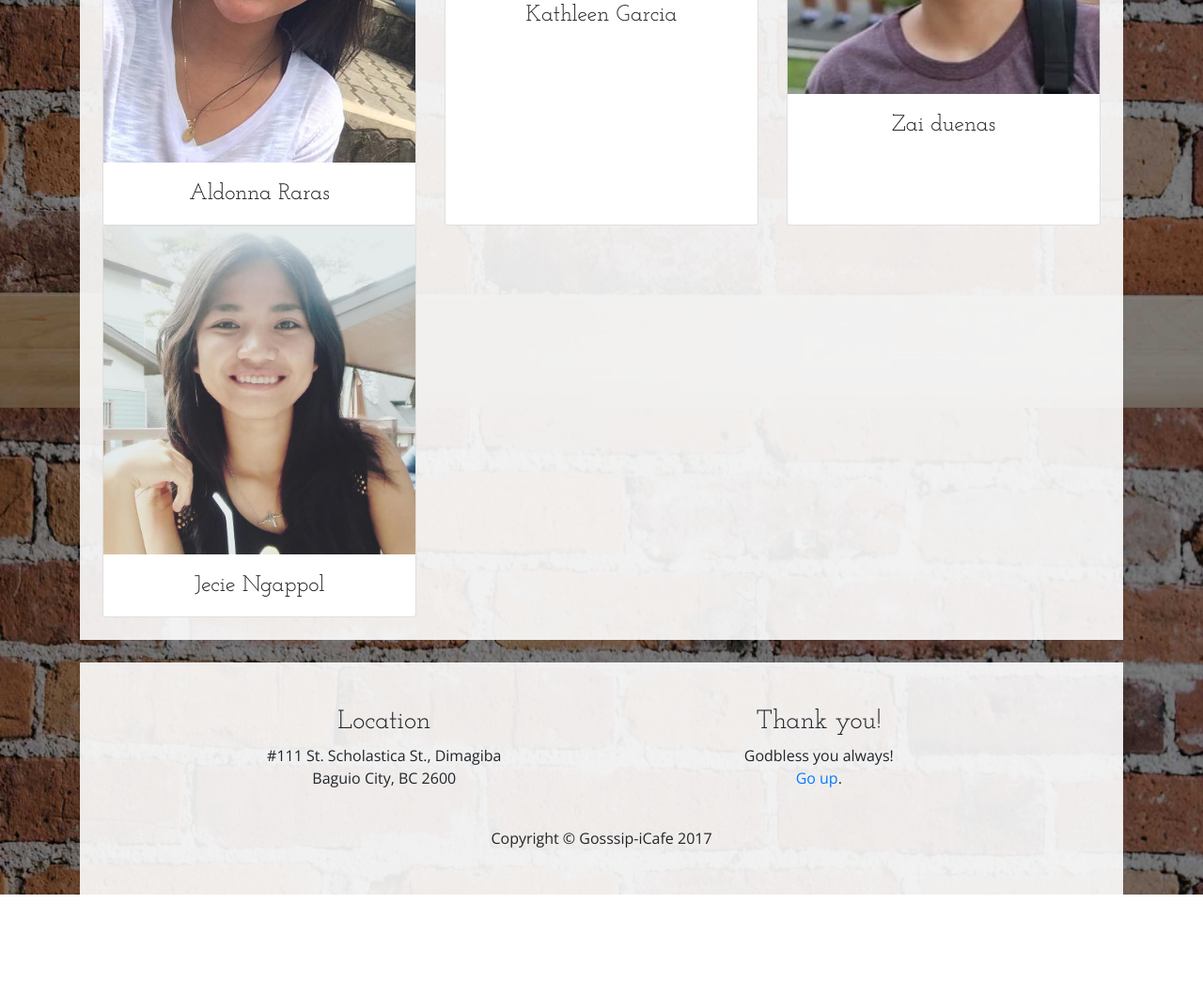
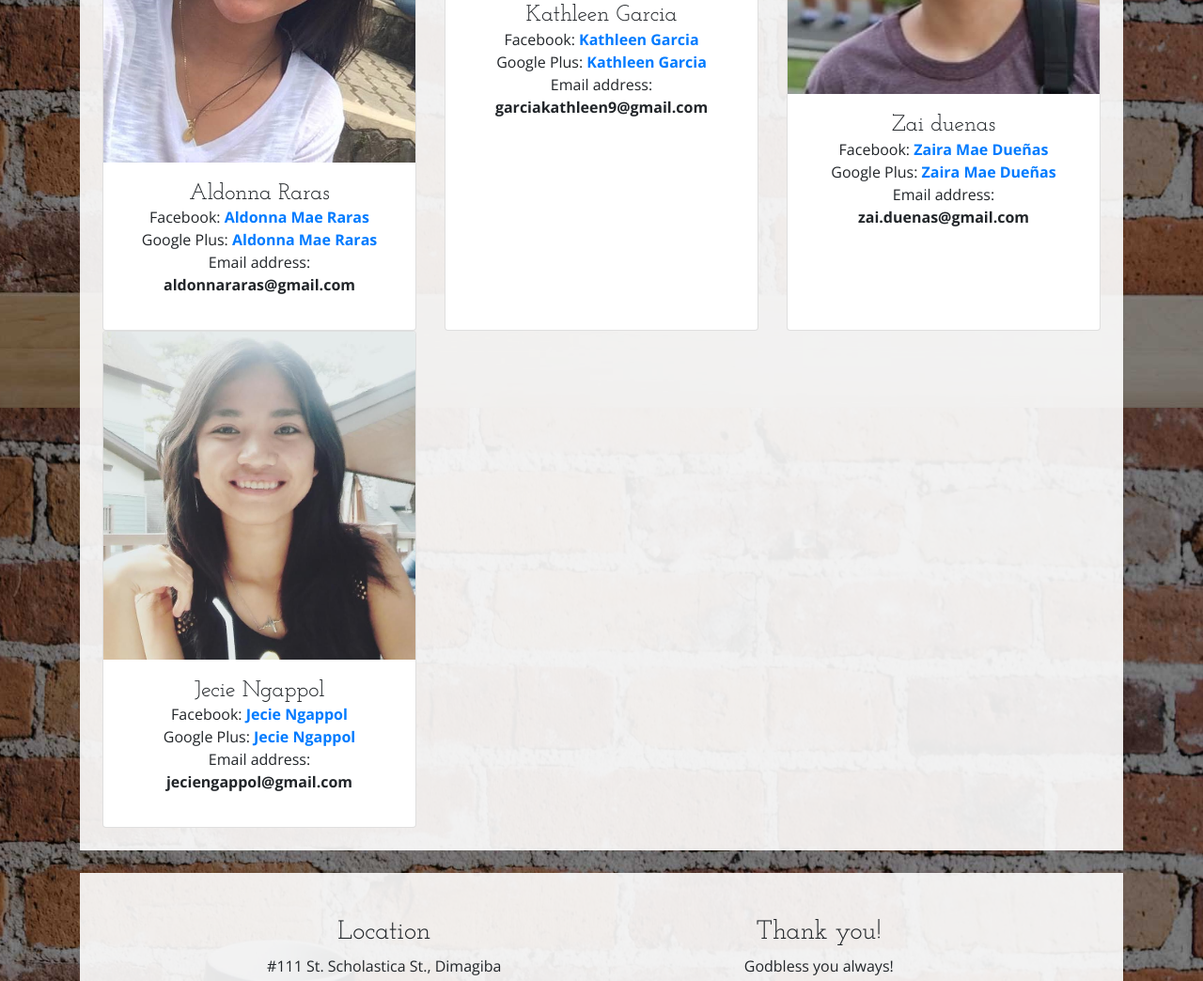
Before and after one commit to GarciaKathleen/GossipCafe, a website: page about.html in a window 1280 px wide. Shown: the part 1166-2210 px from the top of the page at 94% size. Before the commit the page ends 2118 px from the top, so only its background shows below. Drawn offline with nearby package versions, Linux system fonts and the light colour scheme.

Commit message:
update about by zai

```diff
--- a/about.html
+++ b/about.html
@@ -88,20 +88,51 @@
             <div class="card h-100">
               <img class="card-img-top" src="img\dona.jpg" alt="">
               <div class="card-body text-center">
-                <h4 class="card-title m-0">Aldonna Raras
-
-                </h4>
+                <h4 class="card-title m-0">Aldonna Raras</h4>
+                <ul class="list-inline item-details">
+                    <li>Facebook:
+                      <strong>
+                        <a href="https://www.facebook.com/donnararas.JD22">Aldonna Mae Raras</a>
+                      </strong>
+                    </li>
+                    <li>Google Plus:
+                      <strong>
+                        <a href="https://plus.google.com/111750484766599150858">Aldonna Mae Raras</a>
+                      </strong>
+                    </li>
+                    <li>Email address:
+                      <strong>
+                        <a>aldonnararas@gmail.com</a>
+                      </strong>
+                    </li>
+                  </ul>
               </div>
             </div>
           </div>
 
           <div class="col-md-4 mb-4 mb-md-0">
             <div class="card h-100">
-              <img class="card-img-top" src="img\kath.jpg" alt="">
+              <img class="card-img-top" src="https://u.ph.edim.co/cbf7/102528893_3_140.png" alt="">
               <div class="card-body text-center">
                 <h4 class="card-title m-0">Kathleen Garcia
-
                 </h4>
+                <ul class="list-inline item-details">
+                    <li>Facebook:
+                      <strong>
+                        <a href="img\kath.jpg">Kathleen Garcia</a>
+                      </strong>
+                    </li>
+                    <li>Google Plus:
+                      <strong>
+                        <a href="https://plus.google.com/u/0/106137602210235342915">Kathleen Garcia</a>
+                      </strong>
+                    </li>
+                    <li>Email address:
+                      <strong>
+                        <a>garciakathleen9@gmail.com</a>
+                      </strong>
+                    </li>
+                  </ul>
               </div>
             </div>
           </div>
@@ -112,8 +143,24 @@
               <img class="card-img-top" src="img\zai.jpg" alt="">
               <div class="card-body text-center">
                 <h4 class="card-title m-0">Zai duenas
-
                 </h4>
+                <ul class="list-inline item-details">
+                    <li>Facebook:
+                      <strong>
+                        <a href="https://www.facebook.com/zairamae.duenas">Zaira Mae Dueñas</a>
+                      </strong>
+                    </li>
+                    <li>Google Plus:
+                      <strong>
+                        <a href="https://plus.google.com/u/0/108018464029264955754">Zaira Mae Dueñas</a>
+                      </strong>
+                    </li>
+                    <li>Email address:
+                      <strong>
+                        <a>zai.duenas@gmail.com</a>
+                      </strong>
+                    </li>
+                  </ul>
               </div>
             </div>
           </div>
@@ -124,7 +171,23 @@
               <img class="card-img-top" src="img\jecie.jpg" alt="">
               <div class="card-body text-center">
                 <h4 class="card-title m-0">Jecie Ngappol</h4>
-
+                <ul class="list-inline item-details">
+                    <li>Facebook:
+                      <strong>
+                        <a href="https://www.facebook.com/jeciefaith">Jecie Ngappol</a>
+                      </strong>
+                    </li>
+                    <li>Google Plus:
+                      <strong>
+                        <a href="https://plus.google.com/112558712645990319558">Jecie Ngappol</a>
+                      </strong>
+                    </li>
+                    <li>Email address:
+                      <strong>
+                        <a>jeciengappol@gmail.com</a>
+                      </strong>
+                    </li>
+                  </ul>
                 </div>
                </div>
               </div>
```
